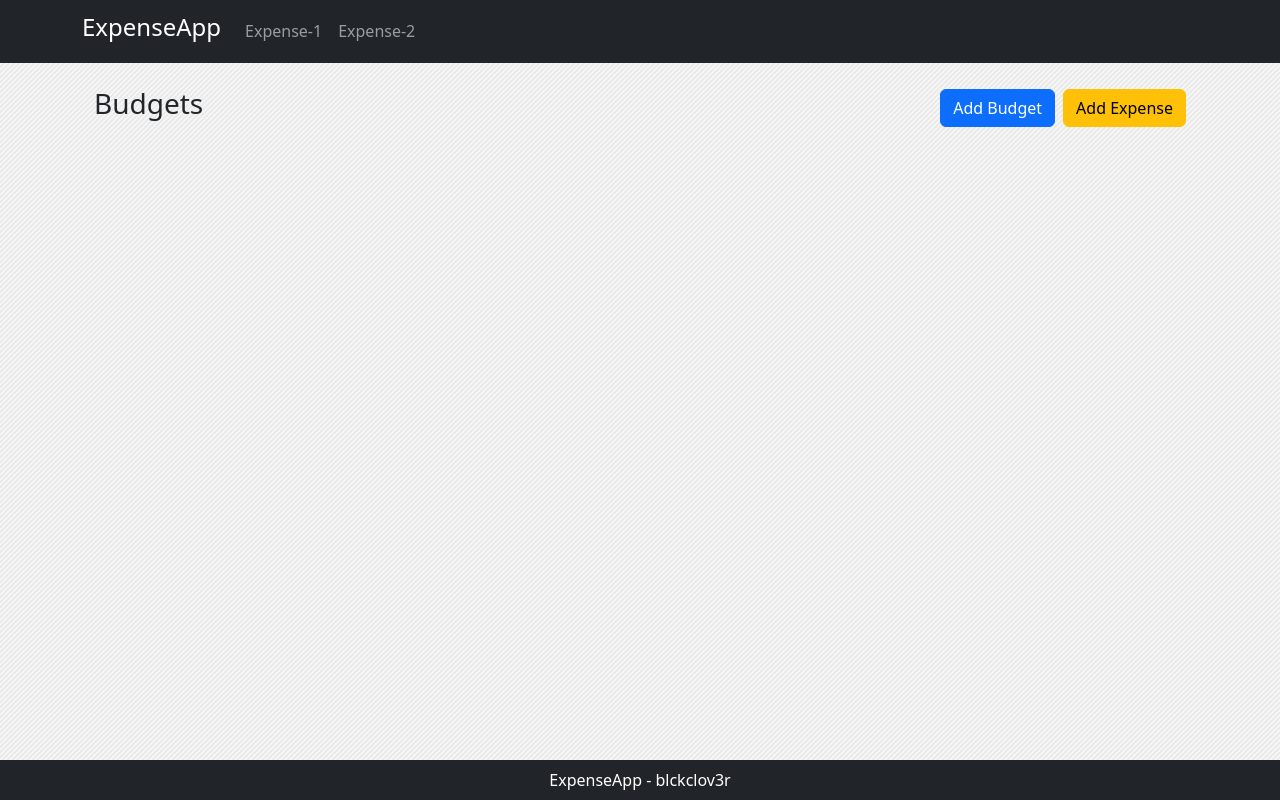
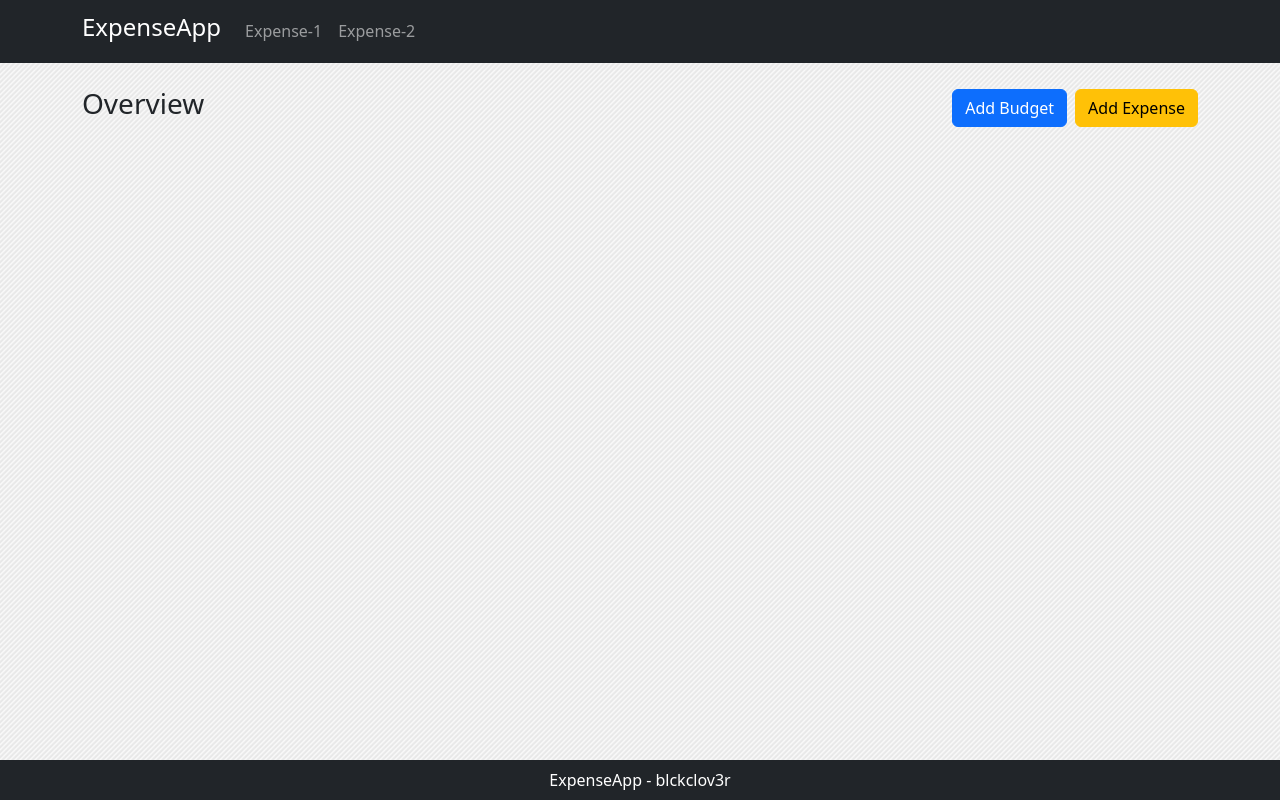
Before and after one commit to blckclov3r/ExpenseApp, a React (Create React App) app: page /v2 in a window 1280 px wide. Built offline with nearby package versions, Linux system fonts and the light colour scheme.

Commit message:
commit changes

```diff
--- a/src/components/v2/MainContainer.js
+++ b/src/components/v2/MainContainer.js
@@ -26,9 +26,9 @@ export default function MainContainer() {
 
   return (
     <>
-      <Container className='my-4'>
+      <div className='my-4'>
         <Stack direction="horizontal" gap="2" className='mb-4'>
-          <h3 className='me-auto'>Budgets</h3>
+          <h3 className='me-auto'>Overview</h3>
           <Button variant="primary" className="ms-auto" onClick={() => { setBudgetModal(true) }}>Add Budget</Button>
           <Button variant="warning" onClick={openAddExpenseModal}>Add Expense</Button>
         </Stack>
@@ -61,7 +61,7 @@ export default function MainContainer() {
         </Row>
 
 
-      </Container>
+      </div>
       <AddBudgetModal show={budgetModal} handleClose={() => { setBudgetModal(false) }} />
       <AddExpenseModal
         show={expenseModal}
```
